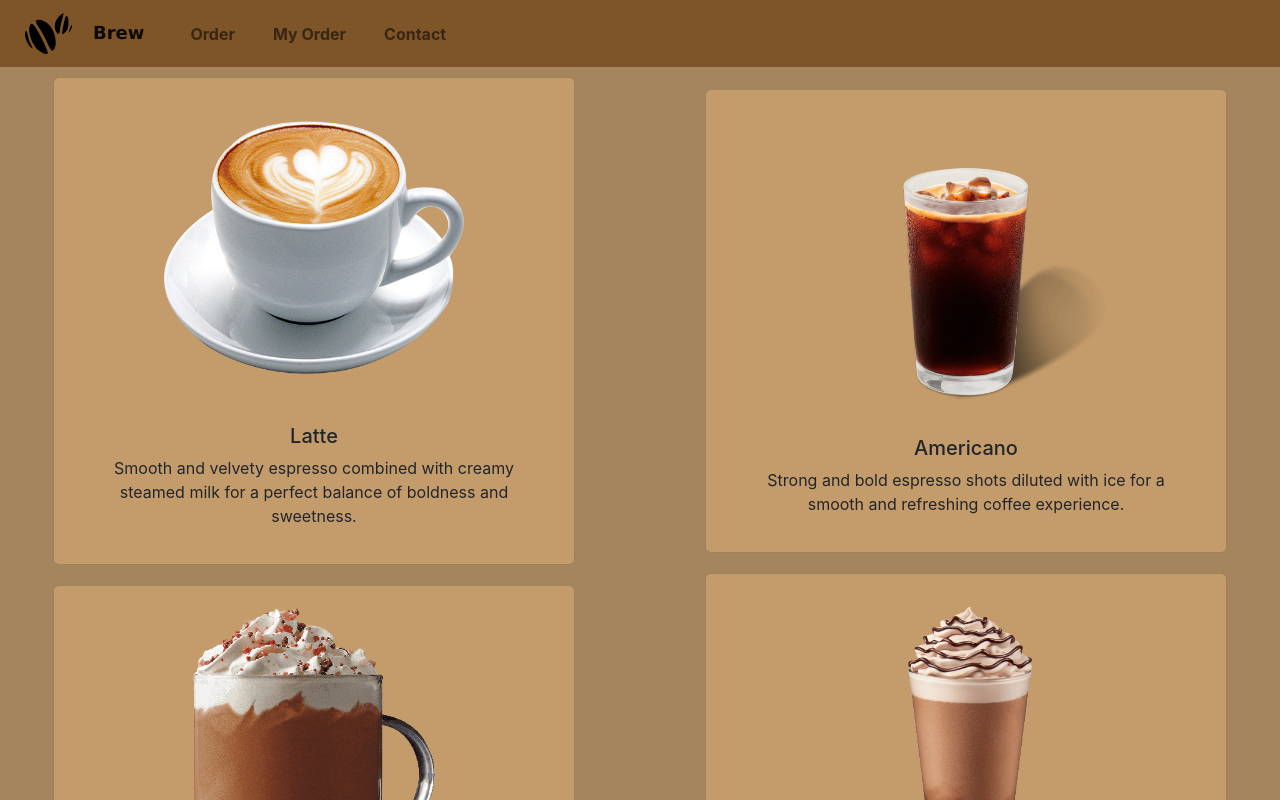
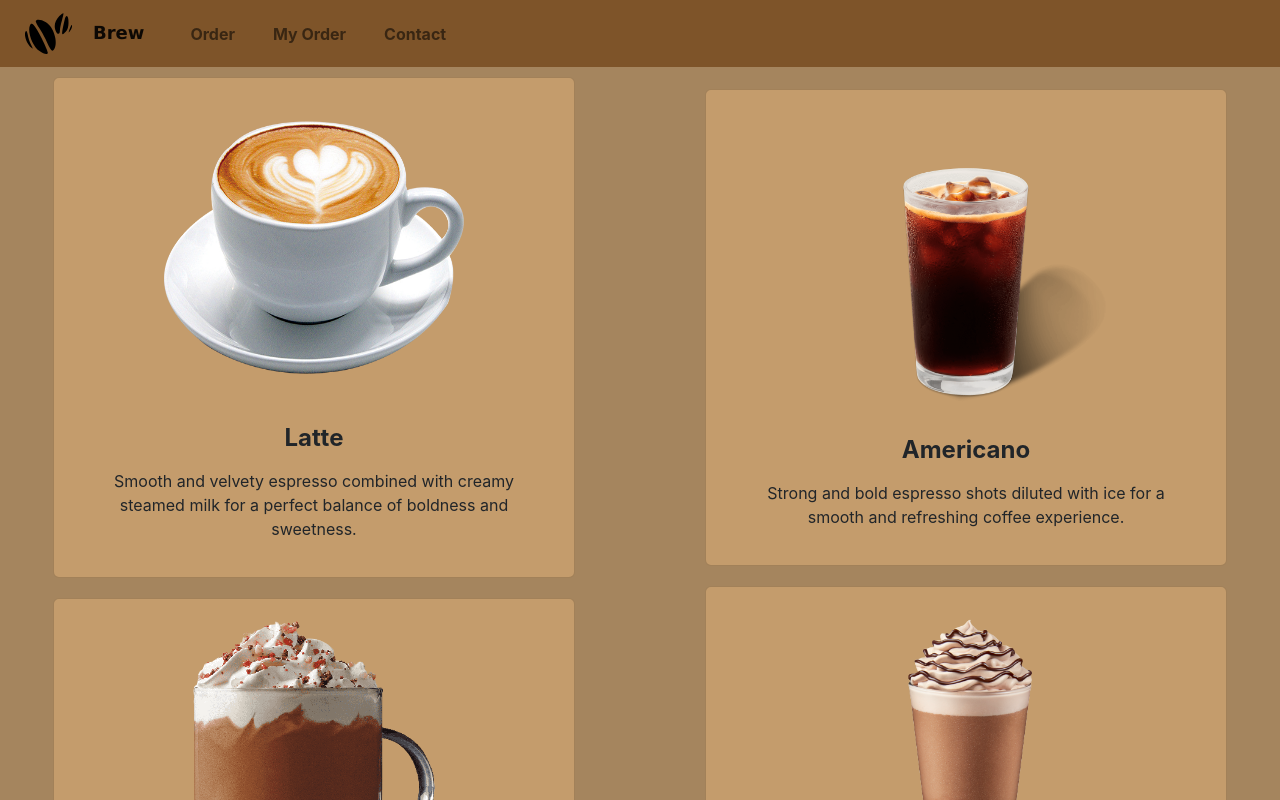
Before and after one commit to selimcavas/brew, a React (Create React App) app in the folder brew/: page / in a window 1280 px wide. Shown: the top 800 px of the page. Built offline with nearby package versions, Linux system fonts and the light colour scheme.

Commit message:
updated card

```diff
--- a/brew/src/components/Card.js
+++ b/brew/src/components/Card.js
@@ -12,7 +12,7 @@ function Card(props) {
       />
       <div className="card-body">
         <h5 className="card-title">{props.title}</h5>
-        <p className="card-subtitle mt-2">{props.subtitle}</p>
+        <p className="card-subtitle mt-3">{props.subtitle}</p>
       </div>
     </div>
   );
--- a/brew/src/styles/Card.css
+++ b/brew/src/styles/Card.css
@@ -20,6 +20,11 @@
   .col-sm-12 {
     text-align: center;
     padding: 0;
+  }
+
+  h5{
+    font-weight: bold;
+    font-size: x-large;
   }
 
   @media screen and (max-width: 767px) {
```
